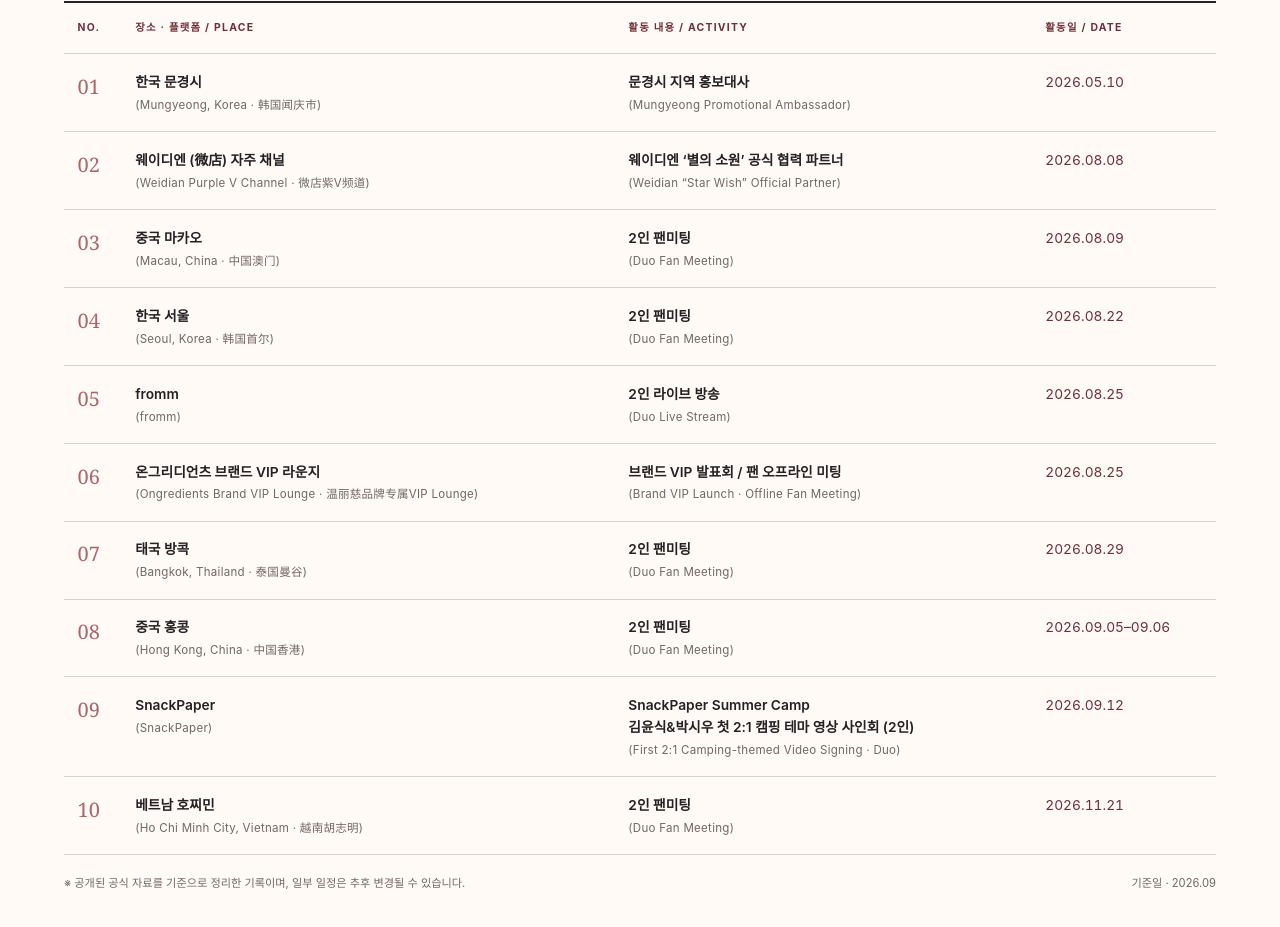
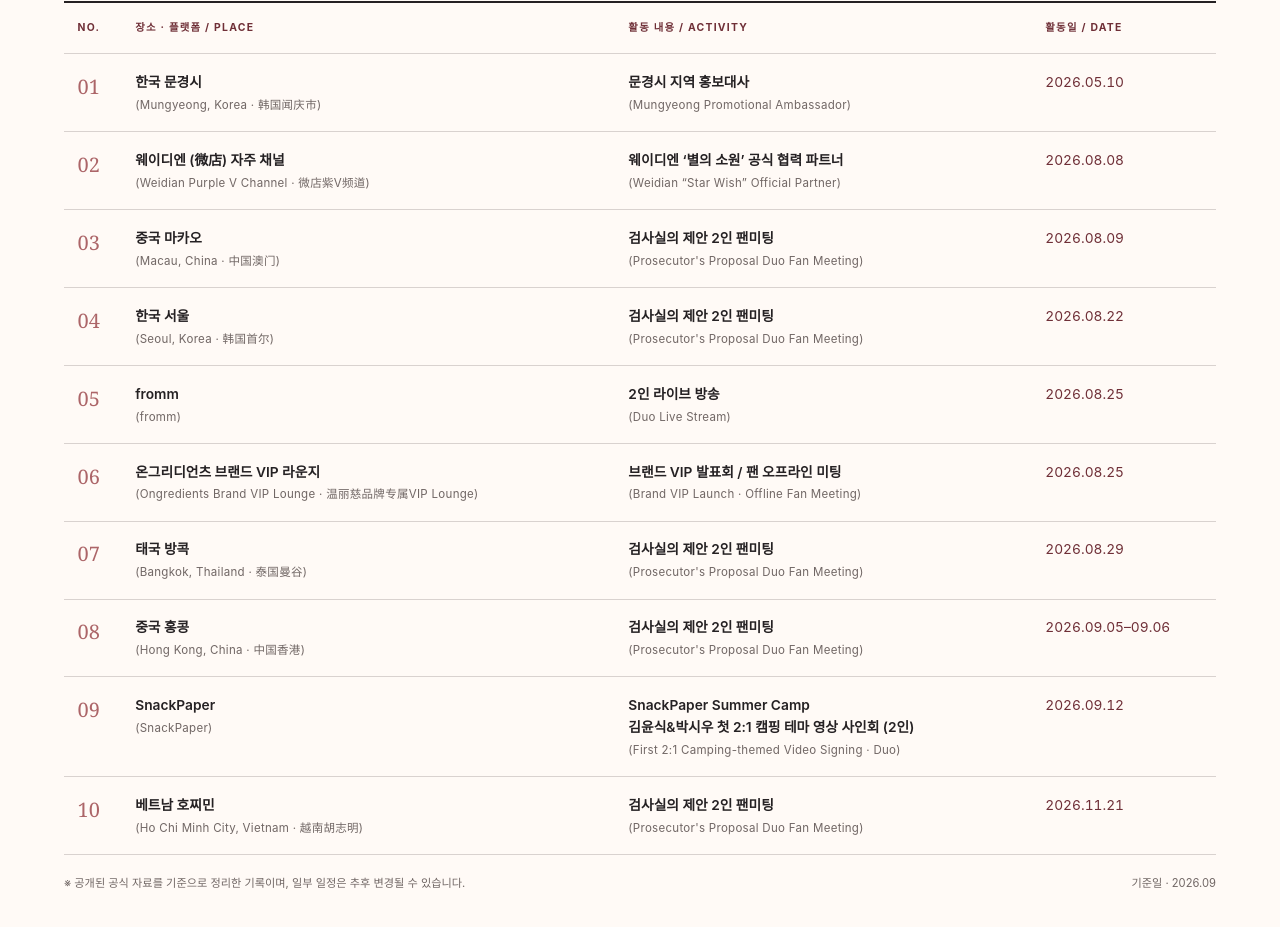
Before and after one commit to userman123411/siwoo_sche, a plain HTML site: page index.html in a window 1280 px wide. Shown: the part 2338-3265 px from the top of the page. Drawn offline with Linux system fonts and the light colour scheme.

Commit message:
Update index.html

```diff
--- a/index.html
+++ b/index.html
@@ -236,14 +236,14 @@
               <tbody>
                 <tr><td class="col-no">01</td><td><span class="item-title">한국 문경시</span><span class="item-en">Mungyeong, Korea · 韩国闻庆市</span></td><td><span class="item-title">문경시 지역 홍보대사</span><span class="item-en">Mungyeong Promotional Ambassador</span></td><td class="col-date">2026.05.10</td></tr>
                 <tr><td class="col-no">02</td><td><span class="item-title">웨이디엔 (微店) 자주 채널</span><span class="item-en">Weidian Purple V Channel · 微店紫V频道</span></td><td><span class="item-title">웨이디엔 ‘별의 소원’ 공식 협력 파트너</span><span class="item-en">Weidian “Star Wish” Official Partner</span></td><td class="col-date">2026.08.08</td></tr>
-                <tr><td class="col-no">03</td><td><span class="item-title">중국 마카오</span><span class="item-en">Macau, China · 中国澳门</span></td><td><span class="item-title">2인 팬미팅</span><span class="item-en">Duo Fan Meeting</span></td><td class="col-date">2026.08.09</td></tr>
-                <tr><td class="col-no">04</td><td><span class="item-title">한국 서울</span><span class="item-en">Seoul, Korea · 韩国首尔</span></td><td><span class="item-title">2인 팬미팅</span><span class="item-en">Duo Fan Meeting</span></td><td class="col-date">2026.08.22</td></tr>
+                <tr><td class="col-no">03</td><td><span class="item-title">중국 마카오</span><span class="item-en">Macau, China · 中国澳门</span></td><td><span class="item-title">검사실의 제안 2인 팬미팅</span><span class="item-en">Prosecutor's Proposal Duo Fan Meeting</span></td><td class="col-date">2026.08.09</td></tr>
+                <tr><td class="col-no">04</td><td><span class="item-title">한국 서울</span><span class="item-en">Seoul, Korea · 韩国首尔</span></td><td><span class="item-title">검사실의 제안 2인 팬미팅</span><span class="item-en">Prosecutor's Proposal Duo Fan Meeting</span></td><td class="col-date">2026.08.22</td></tr>
                 <tr><td class="col-no">05</td><td><span class="item-title">fromm</span><span class="item-en">fromm</span></td><td><span class="item-title">2인 라이브 방송</span><span class="item-en">Duo Live Stream</span></td><td class="col-date">2026.08.25</td></tr>
                 <tr><td class="col-no">06</td><td><span class="item-title">온그리디언츠 브랜드 VIP 라운지</span><span class="item-en">Ongredients Brand VIP Lounge · 温丽慈品牌专属VIP Lounge</span></td><td><span class="item-title">브랜드 VIP 발표회 / 팬 오프라인 미팅</span><span class="item-en">Brand VIP Launch · Offline Fan Meeting</span></td><td class="col-date">2026.08.25</td></tr>
-                <tr><td class="col-no">07</td><td><span class="item-title">태국 방콕</span><span class="item-en">Bangkok, Thailand · 泰国曼谷</span></td><td><span class="item-title">2인 팬미팅</span><span class="item-en">Duo Fan Meeting</span></td><td class="col-date">2026.08.29</td></tr>
-                <tr><td class="col-no">08</td><td><span class="item-title">중국 홍콩</span><span class="item-en">Hong Kong, China · 中国香港</span></td><td><span class="item-title">2인 팬미팅</span><span class="item-en">Duo Fan Meeting</span></td><td class="col-date">2026.09.05–09.06</td></tr>
+                <tr><td class="col-no">07</td><td><span class="item-title">태국 방콕</span><span class="item-en">Bangkok, Thailand · 泰国曼谷</span></td><td><span class="item-title">검사실의 제안 2인 팬미팅</span><span class="item-en">Prosecutor's Proposal Duo Fan Meeting</span></td><td class="col-date">2026.08.29</td></tr>
+                <tr><td class="col-no">08</td><td><span class="item-title">중국 홍콩</span><span class="item-en">Hong Kong, China · 中国香港</span></td><td><span class="item-title">검사실의 제안 2인 팬미팅</span><span class="item-en">Prosecutor's Proposal Duo Fan Meeting</span></td><td class="col-date">2026.09.05–09.06</td></tr>
                 <tr><td class="col-no">09</td><td><span class="item-title">SnackPaper</span><span class="item-en">SnackPaper</span></td><td><span class="item-title">SnackPaper Summer Camp<br>김윤식&amp;박시우 첫 2:1 캠핑 테마 영상 사인회 (2인)</span><span class="item-en">First 2:1 Camping-themed Video Signing · Duo</span></td><td class="col-date">2026.09.12</td></tr>
-                <tr><td class="col-no">10</td><td><span class="item-title">베트남 호찌민</span><span class="item-en">Ho Chi Minh City, Vietnam · 越南胡志明</span></td><td><span class="item-title">2인 팬미팅</span><span class="item-en">Duo Fan Meeting</span></td><td class="col-date">2026.11.21</td></tr>
+                <tr><td class="col-no">10</td><td><span class="item-title">베트남 호찌민</span><span class="item-en">Ho Chi Minh City, Vietnam · 越南胡志明</span></td><td><span class="item-title">검사실의 제안 2인 팬미팅</span><span class="item-en">Prosecutor's Proposal Duo Fan Meeting</span></td><td class="col-date">2026.11.21</td></tr>
               </tbody>
             </table>
           </div>
```
